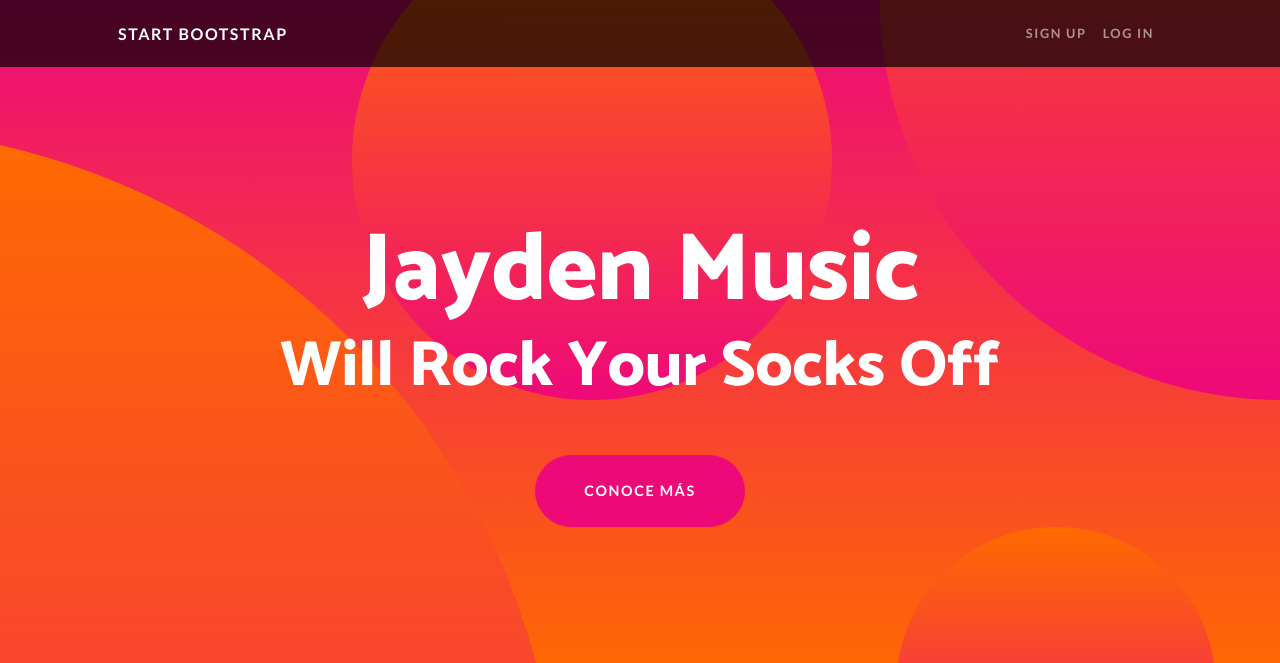
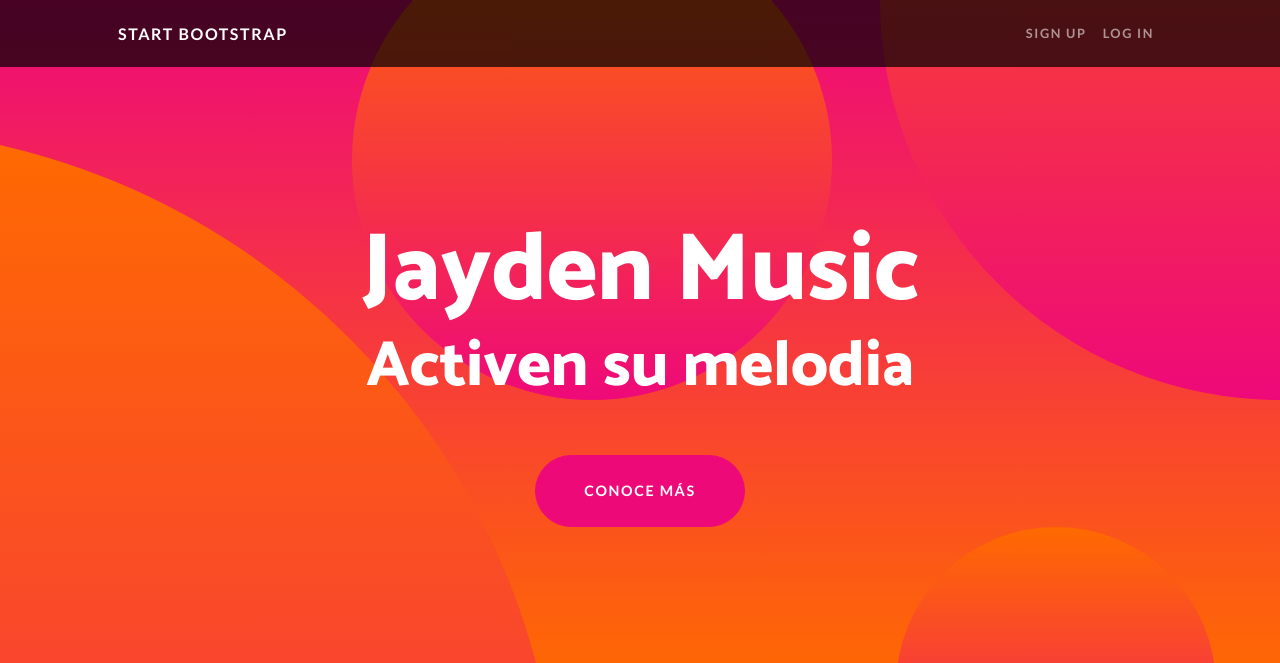
Before and after one commit to Moreno-Castro-Vera/proyectoweb-1, a plain HTML site: page index.html in a window 1280 px wide. Shown: the top 663 px of the page. Drawn offline with nearby package versions, Linux system fonts and the light colour scheme.

Commit message:
cambio 3

```diff
--- a/index.html
+++ b/index.html
@@ -34,7 +34,7 @@
             <div class="masthead-content">
                 <div class="container px-5">
                     <h1 class="masthead-heading mb-0">Jayden Music</h1>
-                    <h2 class="masthead-subheading mb-0">Will Rock Your Socks Off</h2>
+                    <h2 class="masthead-subheading mb-0">Activen su melodia</h2>
                     <a class="btn btn-primary btn-xl rounded-pill mt-5" href="#scroll">Conoce más</a>
                 </div>
             </div>
```
